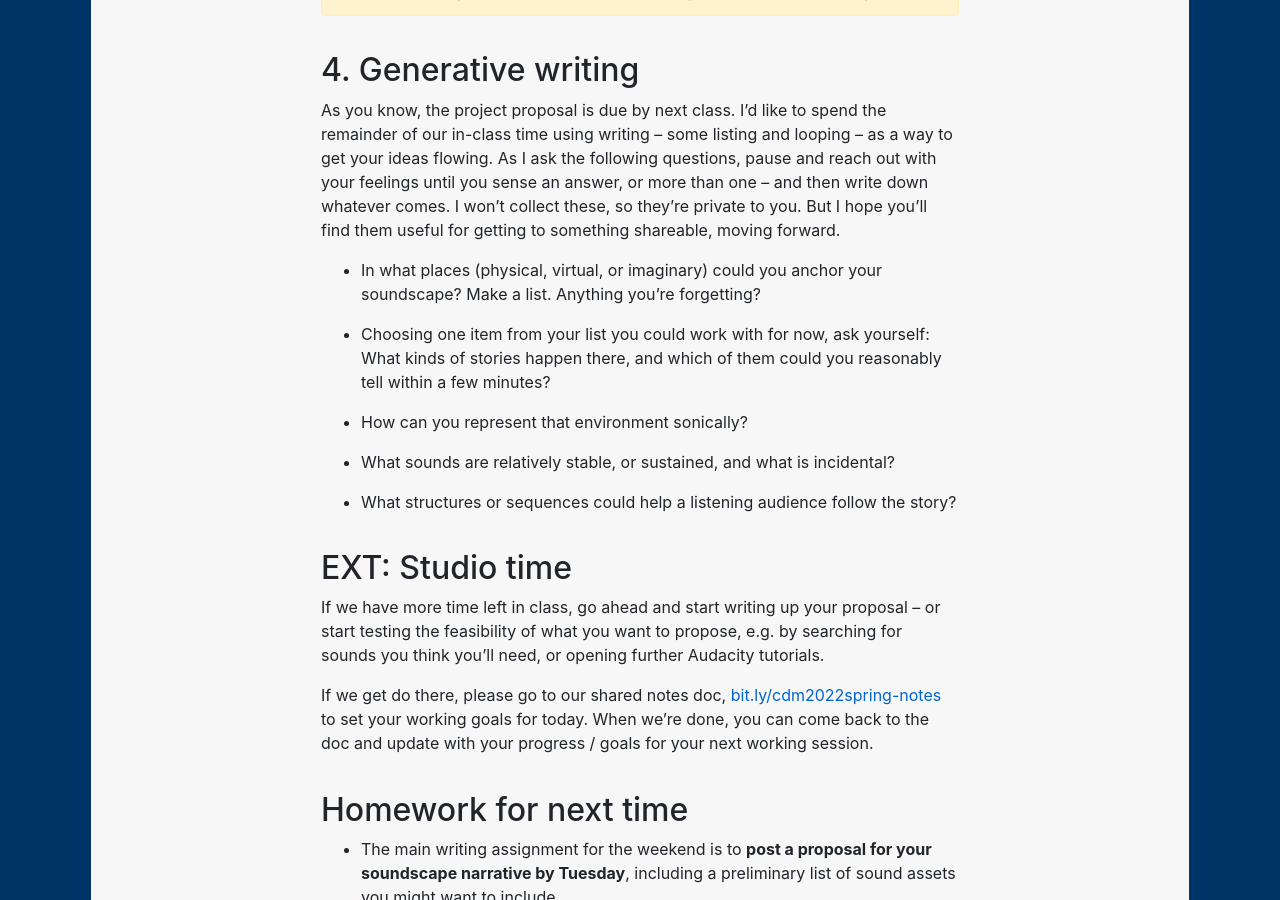
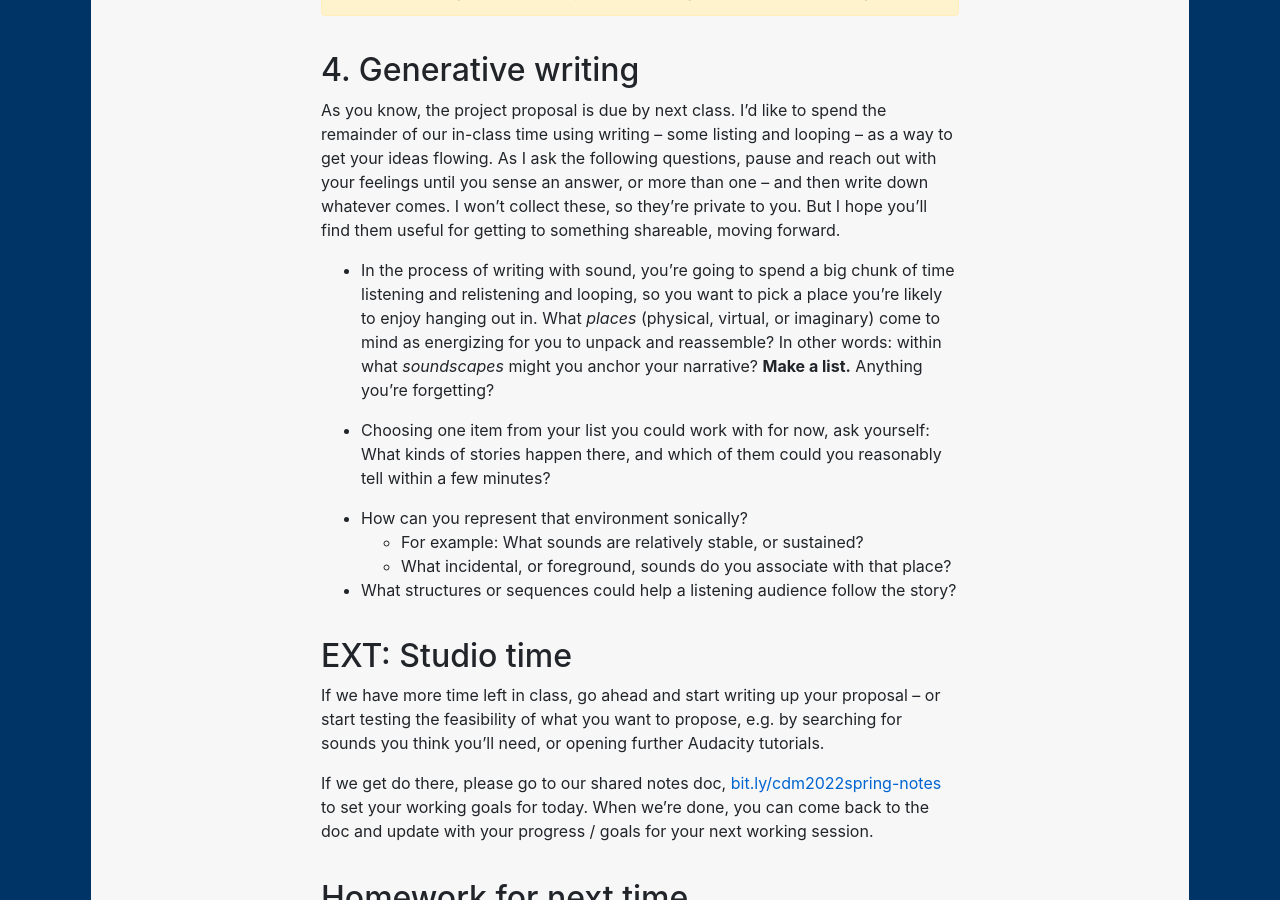
Before and after one commit to benmiller314/cdm2022spring, a Jekyll site: the page built from plans/lesson-04.md, in a window 1280 px wide and 900 px high, scrolled down 3640 px. Built offline with Jekyll 4.4.1, drawn with Linux system fonts in a browser that asks for light colours; our own code applies the rules of GitHub Pages for plain Markdown files; a script that is not in the unit is left out.

Commit message:
adjustments to generative writing prompts

```diff
--- a/plans/lesson-04.md
+++ b/plans/lesson-04.md
@@ -133,13 +133,13 @@ NB: I believe it'll export the whole file, across all layers, as long as nothing
 
 As you know, the project proposal is due by next class. I'd like to spend the remainder of our in-class time using writing – some listing and looping – as a way to get your ideas flowing. As I ask the following questions, pause and reach out with your feelings until you sense an answer, or more than one – and then write down whatever comes. I won't collect these, so they're private to you. But I hope you'll find them useful for getting to something shareable, moving forward.
 
-- In what places (physical, virtual, or imaginary) could you anchor your soundscape? Make a list. Anything you're forgetting?
+- In the process of writing with sound, you're going to spend a big chunk of time listening and relistening and looping, so you want to pick a place you're likely to enjoy hanging out in. What _places_ (physical, virtual, or imaginary) come to mind as energizing for you to unpack and reassemble? In other words: within what _soundscapes_ might you anchor your narrative? **Make a list.** Anything you're forgetting?
 
 - Choosing one item from your list you could work with for now, ask yourself: What kinds of stories happen there, and which of them could you reasonably tell within a few minutes?
 
 - How can you represent that environment sonically?
-
-- What sounds are relatively stable, or sustained, and what is incidental?
+  * For example: What sounds are relatively stable, or sustained?
+  * What incidental, or foreground, sounds do you associate with that place?
 
 - What structures or sequences could help a listening audience follow the story?
 
```
